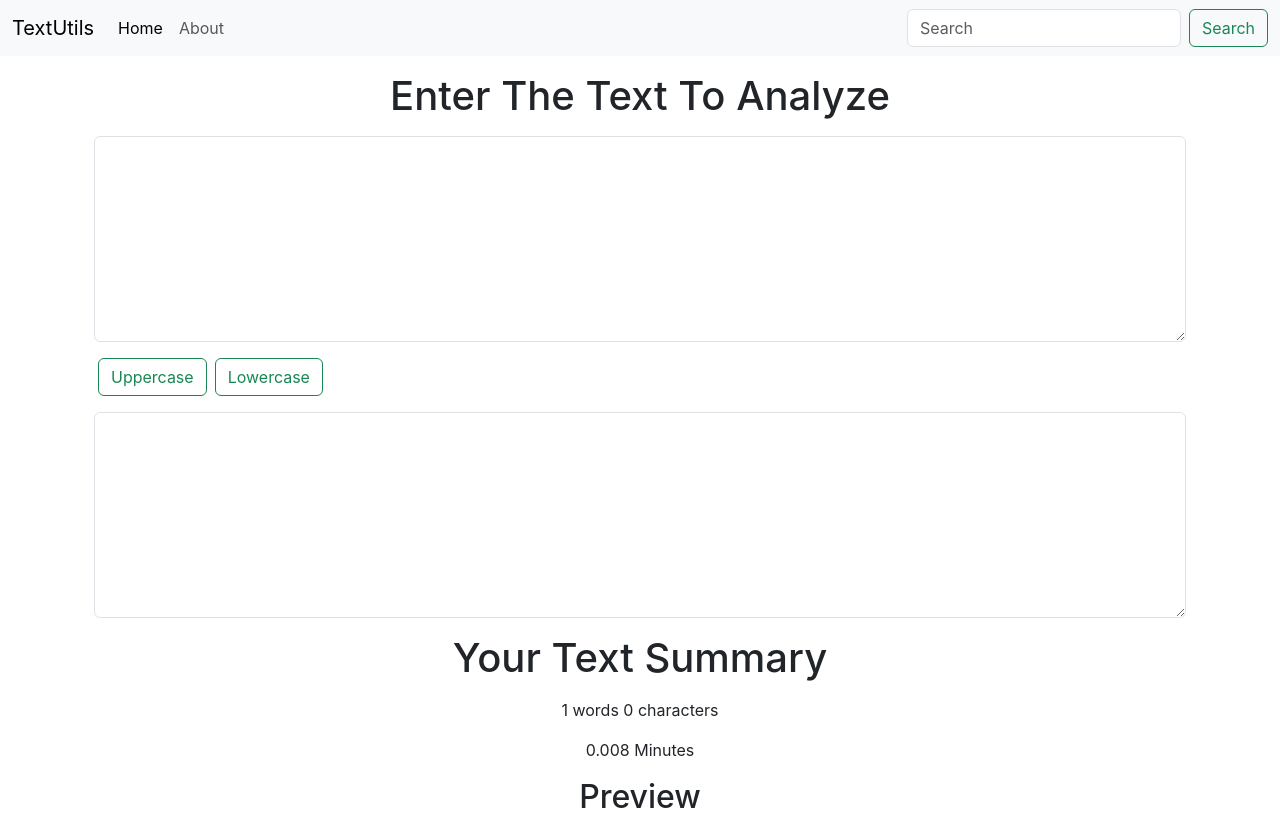
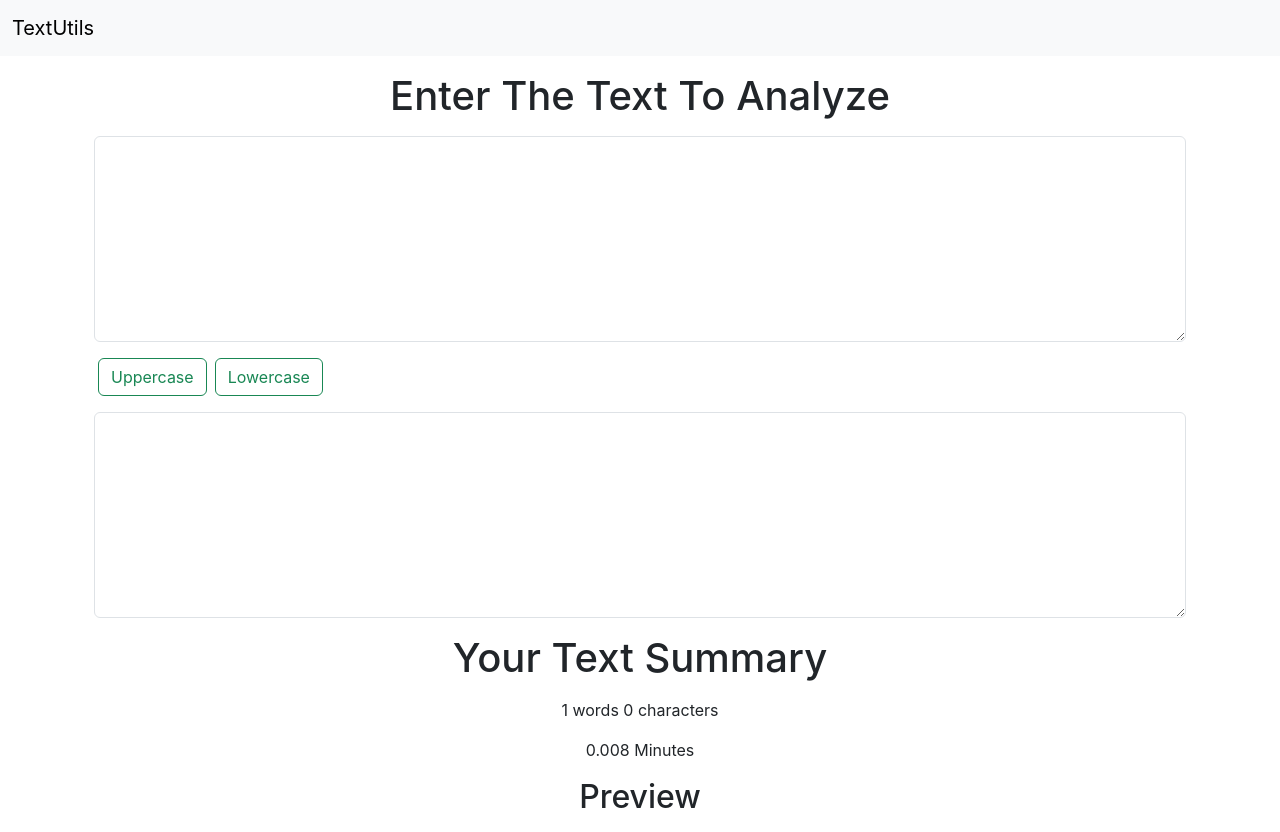
Before and after one commit to Ankurrawat-12/TextUtil, a React (Create React App) app: page / in a window 1280 px wide. Built offline with nearby package versions, Linux system fonts and the light colour scheme.

Commit message:
Removed Extra Elements

```diff
--- a/src/components/Navbar.js
+++ b/src/components/Navbar.js
@@ -10,7 +10,7 @@
           <a className="navbar-brand" href="/">
             {props.title}
           </a>
-          <button
+          {/* <button
             className="navbar-toggler"
             type="button"
             data-bs-toggle="collapse"
@@ -20,9 +20,9 @@
             aria-label="Toggle navigation"
           >
             <span className="navbar-toggler-icon"></span>
-          </button>
-          <div className="collapse navbar-collapse" id="navbarSupportedContent">
-            <ul className="navbar-nav me-auto mb-2 mb-lg-0">
+          </button> */}
+          {/* <div className="collapse navbar-collapse" id="navbarSupportedContent"> */}
+            {/* <ul className="navbar-nav me-auto mb-2 mb-lg-0">
               <li className="nav-item">
                 <a className="nav-link active" aria-current="page" href="/">
                   Home
@@ -33,8 +33,8 @@
                   {props.about}
                 </a>
               </li>
-            </ul>
-            <form className="d-flex" role="search">
+            </ul> */}
+            {/* <form className="d-flex" role="search">
               <input
                 className="form-control me-2"
                 type="search"
@@ -44,8 +44,8 @@
               <button className="btn btn-outline-success" type="submit">
                 Search
               </button>
-            </form>
-          </div>
+            </form> */}
+          {/* </div> */}
         </div>
       </nav>
     </div>
```
